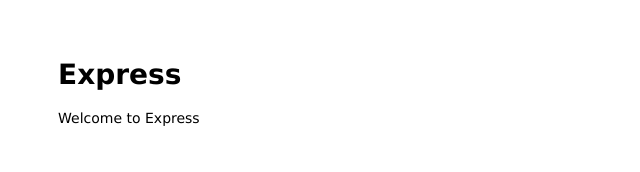
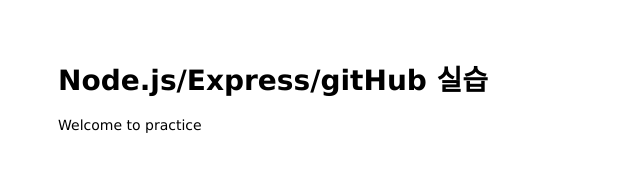
Before and after one commit to parksiyeon/nodejsBookStudyPrac1, a website: page practice/practice-git-github/public/index.html in a window 1280 px wide. Shown: the whole page, without its empty margins (0-640 px from the left). Drawn offline with Linux system fonts and the light colour scheme.

Commit message:
Change the title of main page

```diff
--- a/practice/practice-git-github/public/index.html
+++ b/practice/practice-git-github/public/index.html
@@ -1,13 +1,13 @@
 <html>
 
 <head>
-  <title>Express</title>
+  <title> Node.js/Express/gitHub 실습 </title>
   <link rel="stylesheet" href="/stylesheets/style.css">
 </head>
 
 <body>
-  <h1>Express</h1>
-  <p>Welcome to Express</p>
+  <h1> Node.js/Express/gitHub 실습 </h1>
+  <p>Welcome to practice</p>
 </body>
 
 </html>
```
